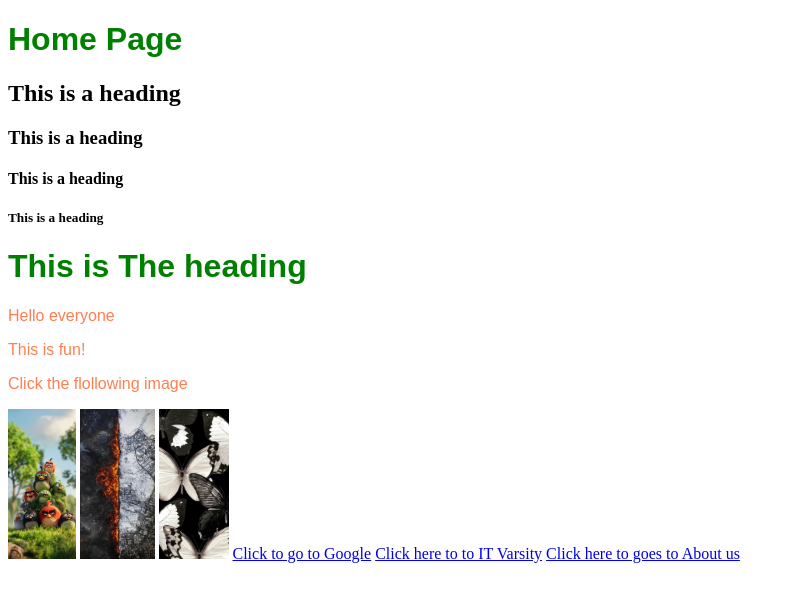
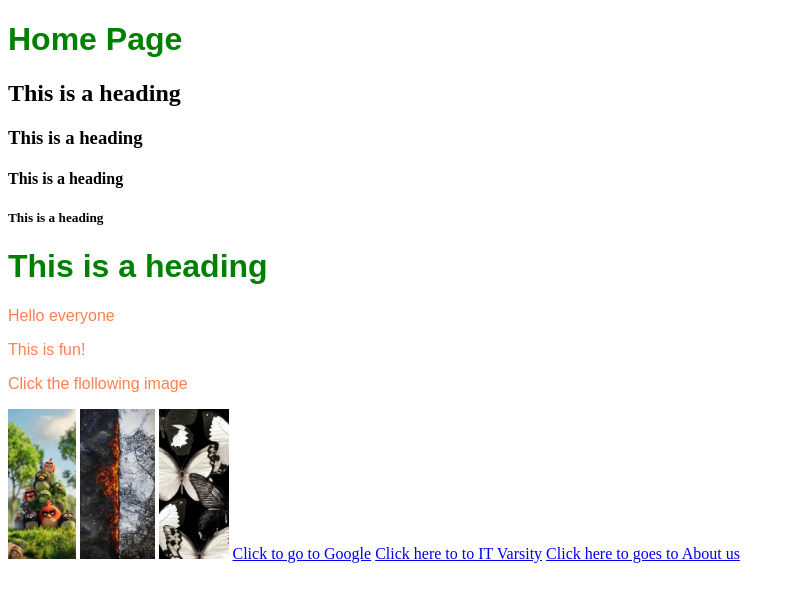
Before and after one commit to Butanacodes/My-e-commerce-store, a plain HTML site: page index.html in a window 1280 px wide. Shown: the whole page, without its empty margins (0-795 px from the left). Drawn offline with Linux system fonts and the light colour scheme.

Commit message:
Update index.html

```diff
--- a/index.html
+++ b/index.html
@@ -9,7 +9,7 @@
         <h3>This is a heading</h3>
         <h4>This is a heading</h4>
         <h5>This is a heading</h5>
-        <h1>This is The heading</h1>
+        <h1>This is a heading</h1>
         <p>Hello everyone</p>
         <p>This is fun!</p>
         <p>Click the flollowing image </p>
```
